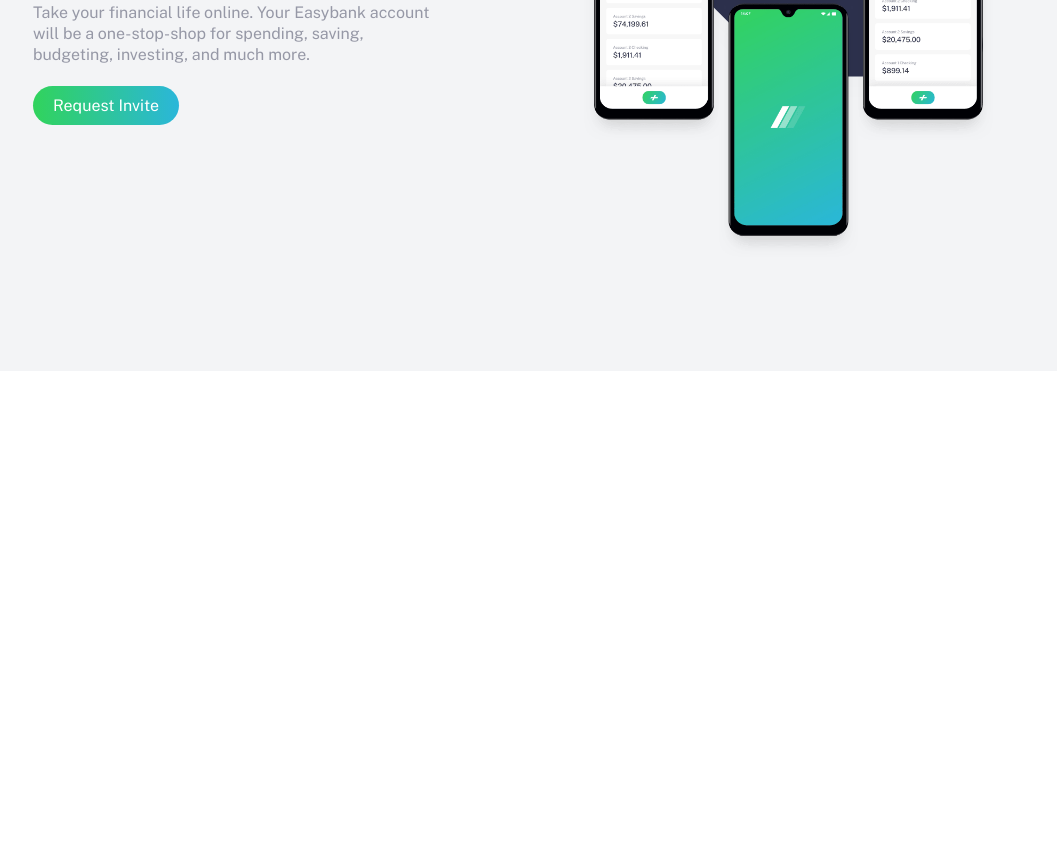
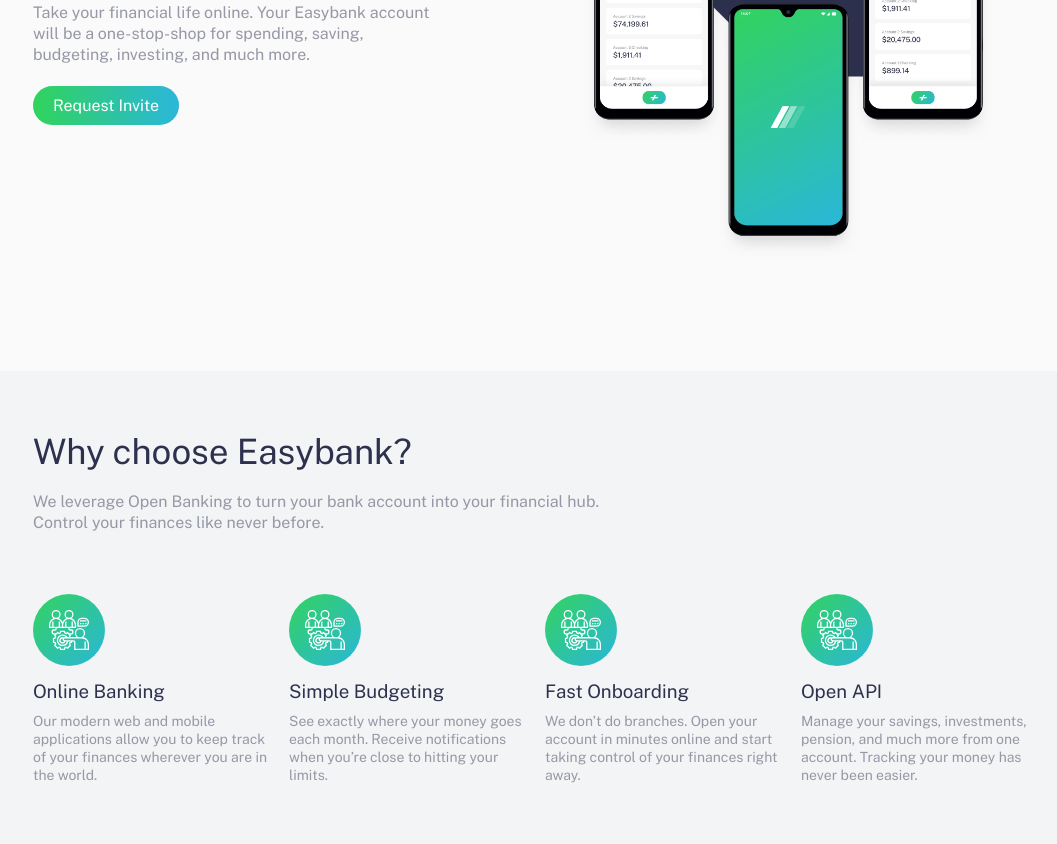
Before and after one commit to iabdwahab/easybank-landing-page, a plain HTML site: page index.html in a window 1280 px wide. Shown: the part 429-1273 px from the top of the page, without its empty margins (105-1162 px from the left). Before the commit the page ends 800 px from the top, so only its background shows below. Drawn offline with nearby package versions, Linux system fonts and the light colour scheme.

Commit message:
Completing Features Section.

```diff
--- a/index.html
+++ b/index.html
@@ -52,6 +52,39 @@
       </div>
     </main>
 
+    <section class="features-section section">
+      <div class="features-section__container container">
+        <h2 class="features__title-text title-text">Why choose Easybank?</h2>
+        <p class="features__description-text description-text">We leverage Open Banking to turn your bank account into your financial hub. Control your finances like never before.</p>
+
+        <div class="features-container">
+          <article class="feature">
+            <img src="images/icon-onboarding.svg" alt="Icon" class="feature__icon" />
+            <h3 class="feature__title-text title-text">Online Banking</h3>
+            <p class="feature__description-text description-text">Our modern web and mobile applications allow you to keep track of your finances wherever you are in the world.</p>
+          </article>
+
+          <article class="feature">
+            <img src="images/icon-onboarding.svg" alt="Icon" class="feature__icon" />
+            <h3 class="feature__title-text title-text">Simple Budgeting</h3>
+            <p class="feature__description-text description-text">See exactly where your money goes each month. Receive notifications when you’re close to hitting your limits.</p>
+          </article>
+
+          <article class="feature">
+            <img src="images/icon-onboarding.svg" alt="Icon" class="feature__icon" />
+            <h3 class="feature__title-text title-text">Fast Onboarding</h3>
+            <p class="feature__description-text description-text">We don’t do branches. Open your account in minutes online and start taking control of your finances right away.</p>
+          </article>
+
+          <article class="feature">
+            <img src="images/icon-onboarding.svg" alt="Icon" class="feature__icon" />
+            <h3 class="feature__title-text title-text">Open API</h3>
+            <p class="feature__description-text description-text">Manage your savings, investments, pension, and much more from one account. Tracking your money has never been easier.</p>
+          </article>
+        </div>
+      </div>
+    </section>
+
     <script src="scripts/index.js"></script>
   </body>
 </html>
--- /dev/null
+++ b/styles/features-section.css
@@ -0,0 +1,38 @@
+.features-section {
+  background-color: var(--light-grayish-blue);
+}
+
+.features__title-text {
+  font-size: 35px;
+}
+
+.features__description-text {
+  max-width: 60%;
+  margin-top: 20px;
+}
+
+.features-container {
+  margin-top: 60px;
+  display: grid;
+  grid-template-columns: repeat(auto-fit, minmax(200px, 1fr));
+  gap: 20px;
+}
+
+.feature__title-text {
+  margin-top: 10px;
+  margin-bottom: 10px;
+}
+
+.feature__description-text {
+  font-size: 14px;
+}
+
+@media (max-width: 768px) {
+  .features-section {
+    text-align: center;
+  }
+
+  .features__description-text {
+    max-width: 100%;
+  }
+}
--- a/styles/index.css
+++ b/styles/index.css
@@ -1,5 +1,6 @@
 @import url('header.css');
 @import url('main-section.css');
+@import url('features-section.css');
 
 :root {
   --dark-blue: hsl(233, 26%, 24%);
@@ -49,10 +50,17 @@ img {
   color: white;
 }
 
+.section {
+  padding-top: 60px;
+  padding-bottom: 60px;
+}
+
 .title-text {
+  font-weight: normal;
   color: var(--dark-blue);
 }
 
 .description-text {
   color: var(--grayish-blue);
+  line-height: 1.3;
 }
--- a/styles/main-section.css
+++ b/styles/main-section.css
@@ -1,5 +1,5 @@
 .main {
-  background-color: var(--light-grayish-blue);
+  background-color: var(--very-light-gray);
 }
 
 .main__container {
@@ -23,7 +23,6 @@
 
 .main__description-text {
   font-size: 16px;
-  line-height: 1.3;
   max-width: 80%;
 }
 
```
